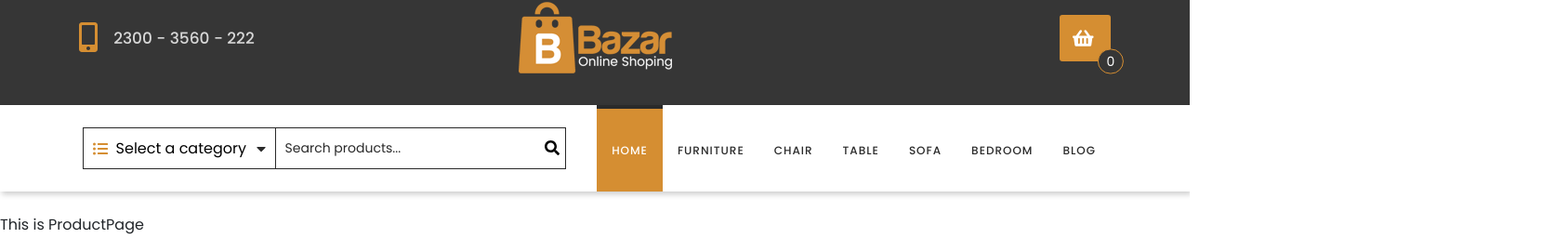
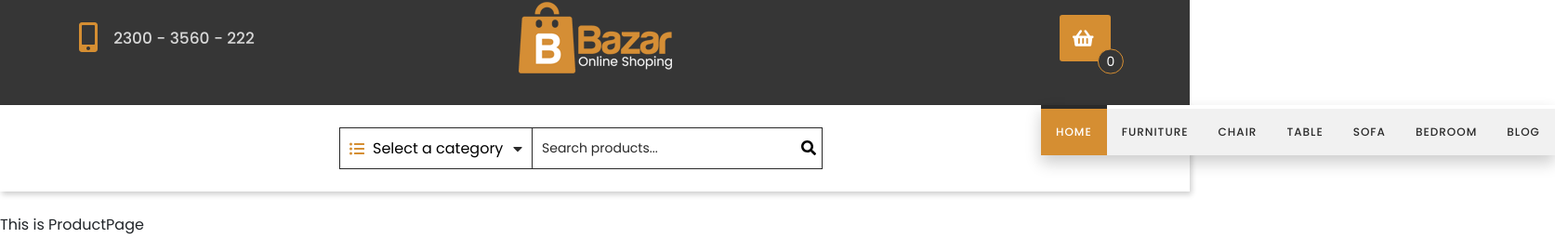
Before and after one commit to iMdPd/reactTeamProject, a React (Create React App) app: page /product/1 in a window 1280 px wide. Shown: the part 88-344 px from the top of the page at 93% size, 1673 px wide, since content can reach past the window. Built offline with nearby package versions, Linux system fonts and the light colour scheme.

Commit message:
Add dropdown menu for smartphone resolution: below md breakpoint

```diff
--- a/src/components/layout/MenuBar/MenuBar.js
+++ b/src/components/layout/MenuBar/MenuBar.js
@@ -13,11 +13,46 @@ const MenuBar = ({ children }) => (
       <nav className='row  flex-column-reverse  flex-xl-row  align-items-center '>
         <div className='col d-flex justify-content-center align-items-center  my-4'>
           <ProductSearch />
-          {/* <button className='d-block ml-4 d-md-none'>click</button> */}
-          <FontAwesomeIcon className='d-block ml-4 d-md-none' icon={faListUl} />
+          {/* <div className='d-inline-block ml-4 d-md-none'>
+            <FontAwesomeIcon icon={faListUl} />
+            <ul className={styles.dropdown}>
+              <li>1st item</li>
+              <li>2nd item</li>
+              <li>3rd item</li>
+            </ul>
+          </div> */}
+          <div className={styles.dropdown + ' d-md-none'}>
+            <FontAwesomeIcon className='ml-4' icon={faListUl} />
+
+            <ul className={styles.dropdowncontent}>
+              <li>
+                <a href='#' className={styles.active}>
+                  Home
+                </a>
+              </li>
+              <li>
+                <a href='#'>Furniture</a>
+              </li>
+              <li>
+                <a href='#'>Chair</a>
+              </li>
+              <li>
+                <a href='#'>Table</a>
+              </li>
+              <li>
+                <a href='#'>Sofa</a>
+              </li>
+              <li>
+                <a href='#'>Bedroom</a>
+              </li>
+              <li>
+                <a href='#'>Blog</a>
+              </li>
+            </ul>
+          </div>
         </div>
         <div className={'col-auto d-none d-md-flex ' + styles.menu}>
-          <ul>
+          <ul className={styles.dropdowncontent}>
             <li>
               <a href='#' className={styles.active}>
                 Home
--- a/src/components/layout/MenuBar/MenuBar.module.scss
+++ b/src/components/layout/MenuBar/MenuBar.module.scss
@@ -46,4 +46,35 @@
     }
   }
 }
-// another git test
+
+.dropdown {
+  position: relative;
+}
+
+
+
+.dropdowncontent {
+  display: none;
+  position: absolute;
+  padding: 0;
+  left:-60px;
+  background-color: #f1f1f1;
+  min-width: 160px;
+  box-shadow: 0px 8px 16px 0px rgba(0,0,0,0.2);
+  z-index: 1;
+  list-style: none;
+}
+
+.dropdowncontent a {
+  text-decoration: none;
+  padding: 8px;
+  display: block;
+
+  li {
+    color: $text-color;
+  }
+}
+
+.dropdowncontent a:hover {background-color: #ddd;}
+
+.dropdown:hover .dropdowncontent {display: block;}
```
